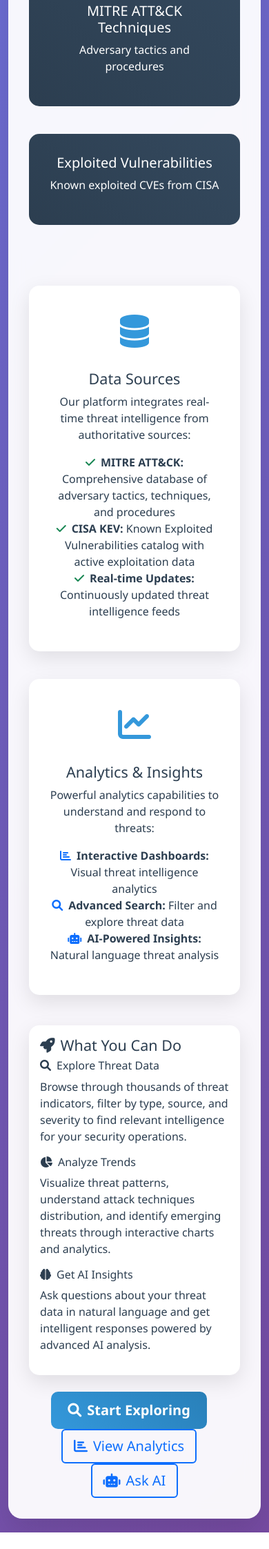
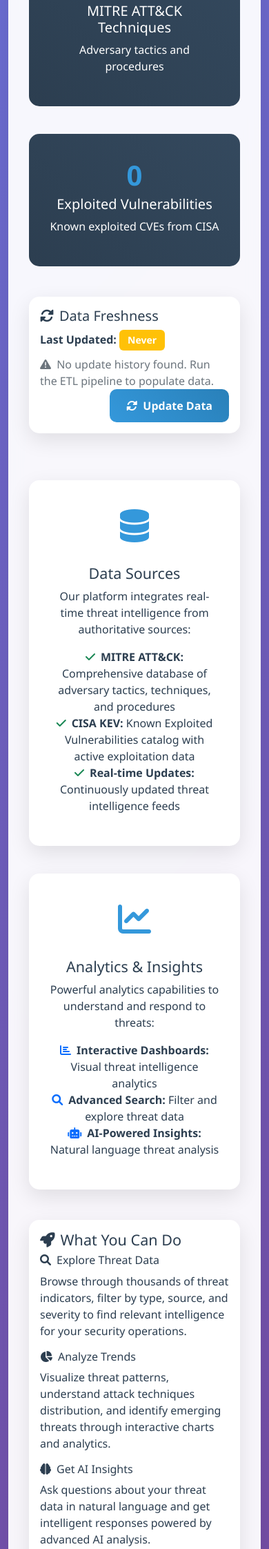
Before and after one commit to rod5435/harmonia-incident-response-app, a Flask app: page / in a window 390 px wide. Shown: the part 1362-3607 px from the top of the page at 69% size. Before the commit the page ends 3583 px from the top, so only its background shows below. Run offline with Flask 3, Linux system fonts and the light colour scheme; some libraries are stand-ins or nearby versions.

Commit message:
Add manual data update functionality and data freshness tracking - Added DataUpdate model to track ETL pipeline runs and manual updates. Implemented /api/update-data endpoint to trigger ETL pipeline manually. Enhanced main page with data freshness section showing last update time, records processed, and manual update button with real-time status feedback. Updated ETL pipeline to record successful/failed updates. Added utility functions for tracking update history and human-readable time formatting. Users can now manually refresh threat intelligence data and see data freshness at a glance.

```diff
--- a/app.py
+++ b/app.py
@@ -1,7 +1,7 @@
 from flask import Flask, render_template, request, jsonify, send_file
 from config import SQLALCHEMY_DATABASE_URI, SQLALCHEMY_TRACK_MODIFICATIONS
 from models import db, Indicator, UserQuery
-from utils import get_indicator_counts, get_indicators_by_type, get_dashboard_stats, advanced_search_indicators, get_filter_options, record_export, get_export_history, get_filtered_dashboard_stats, get_temporal_analysis, get_geographic_analysis, get_threat_trends_analysis
+from utils import get_indicator_counts, get_indicators_by_type, get_dashboard_stats, advanced_search_indicators, get_filter_options, record_export, get_export_history, get_filtered_dashboard_stats, get_temporal_analysis, get_geographic_analysis, get_threat_trends_analysis, get_last_data_update
 from openai_integration import ask_gpt, analyze_threat_patterns, generate_threat_report, correlate_threats, analyze_attack_chain, get_ai_insights_summary
 from reporting import ReportGenerator
 from datetime import datetime
@@ -26,16 +26,24 @@
         try:
             total_indicators = Indicator.query.count()
             mitre_count = Indicator.query.filter_by(indicator_type='MITRE Technique').count()
-            cisa_count = Indicator.query.filter_by(source='CISA KEV').count()
+            cve_count = Indicator.query.filter_by(indicator_type='CVE Vulnerability').count()
+            urlhaus_count = Indicator.query.filter_by(indicator_type='Malicious URL').count()
+
+            # Get last data update information
+            last_update = get_last_data_update()
         except:
             total_indicators = 0
             mitre_count = 0
-            cisa_count = 0
+            cve_count = 0
+            urlhaus_count = 0
+            last_update = None
 
         return render_template('index.html',
                              total_indicators=total_indicators,
                              mitre_count=mitre_count,
-                             cisa_count=cisa_count)
+                             cve_count=cve_count,
+                             urlhaus_count=urlhaus_count,
+                             last_update=last_update)
 
     @app.route('/data-explorer')
     def data_explorer():
@@ -578,6 +586,92 @@
             print(f"Data export error: {e}")
             return jsonify({'error': str(e)}), 500
 
+    @app.route('/api/update-data', methods=['POST'])
+    def api_update_data():
+        """Manually trigger ETL pipeline to update threat intelligence data"""
+        try:
+            import subprocess
+            import sys
+            import json
+            from utils import record_data_update
+
+            # Record that update is starting
+            record_data_update(
+                update_type='manual_update',
+                status='in_progress',
+                details=json.dumps({'triggered_by': 'api'})
+            )
+
+            # Run the ETL pipeline
+            result = subprocess.run([
+                sys.executable, 'etl_pipeline.py'
+            ], capture_output=True, text=True, timeout=300)  # 5 minute timeout
+
+            if result.returncode == 0:
+                # Success - count the records
+                total_indicators = Indicator.query.count()
+                mitre_count = Indicator.query.filter_by(indicator_type='MITRE Technique').count()
+                cve_count = Indicator.query.filter_by(indicator_type='CVE Vulnerability').count()
+                urlhaus_count = Indicator.query.filter_by(indicator_type='Malicious URL').count()
+
+                record_data_update(
+                    update_type='manual_update',
+                    status='success',
+                    records_processed=total_indicators,
+                    details=json.dumps({
+                        'mitre_count': mitre_count,
+                        'cve_count': cve_count,
+                        'urlhaus_count': urlhaus_count,
+                        'output': result.stdout
+                    })
+                )
+
+                return jsonify({
+                    'success': True,
+                    'message': f'Data updated successfully! Processed {total_indicators} indicators.',
+                    'stats': {
+                        'total_indicators': total_indicators,
+                        'mitre_count': mitre_count,
+                        'cve_count': cve_count,
+                        'urlhaus_count': urlhaus_count
+                    }
+                })
+            else:
+                # Failed
+                record_data_update(
+                    update_type='manual_update',
+                    status='failed',
+                    error_message=result.stderr,
+                    details=json.dumps({'output': result.stdout, 'error': result.stderr})
+                )
+
+                return jsonify({
+                    'success': False,
+                    'message': 'Data update failed. Check the logs for details.',
+                    'error': result.stderr
+                }), 500
+
+        except subprocess.TimeoutExpired:
+            record_data_update(
+                update_type='manual_update',
+                status='failed',
+                error_message='Update timed out after 5 minutes'
+            )
+            return jsonify({
+                'success': False,
+                'message': 'Data update timed out. The process took longer than 5 minutes.'
+            }), 500
+        except Exception as e:
+            record_data_update(
+                update_type='manual_update',
+                status='failed',
+                error_message=str(e)
+            )
+            return jsonify({
+                'success': False,
+                'message': f'Data update failed: {str(e)}'
+            }), 500
+
     return app
 
 if __name__ == "__main__":
--- a/templates/index.html
+++ b/templates/index.html
@@ -29,6 +29,52 @@
       <div class="stats-number">{{ cve_count }}</div>
       <h5>Exploited Vulnerabilities</h5>
       <p>Known exploited CVEs from CISA</p>
+    </div>
+  </div>
+</div>
+
+<!-- Data Update Section -->
+<div class="row mt-4">
+  <div class="col-12">
+    <div class="card">
+      <div class="card-body">
+        <div class="row align-items-center">
+          <div class="col-md-8">
+            <h5><i class="fas fa-sync-alt me-2"></i>Data Freshness</h5>
+            {% if last_update %}
+              <p class="mb-2">
+                <strong>Last Updated:</strong>
+                <span class="badge bg-success">{{ last_update.time_ago }}</span>
+                <small class="text-muted ms-2">({{ last_update.completed_at.strftime('%Y-%m-%d %H:%M:%S') }})</small>
+              </p>
+              <p class="mb-0 text-muted">
+                <i class="fas fa-info-circle me-1"></i>
+                {{ last_update.records_processed }} indicators processed in last update
+              </p>
+            {% else %}
+              <p class="mb-2">
+                <strong>Last Updated:</strong>
+                <span class="badge bg-warning">Never</span>
+              </p>
+              <p class="mb-0 text-muted">
+                <i class="fas fa-exclamation-triangle me-1"></i>
+                No update history found. Run the ETL pipeline to populate data.
+              </p>
+            {% endif %}
+          </div>
+          <div class="col-md-4 text-end">
+            <button id="update-data-btn" class="btn btn-primary">
+              <i class="fas fa-sync-alt me-2"></i>Update Data
+            </button>
+            <div id="update-status" class="mt-2" style="display: none;">
+              <div class="spinner-border spinner-border-sm text-primary" role="status">
+                <span class="visually-hidden">Updating...</span>
+              </div>
+              <span class="ms-2">Updating threat intelligence data...</span>
+            </div>
+          </div>
+        </div>
+      </div>
     </div>
   </div>
 </div>
@@ -106,4 +152,71 @@
     </a>
   </div>
 </div>
+
+<script>
+// Data Update Functionality
+document.addEventListener('DOMContentLoaded', function() {
+  const updateBtn = document.getElementById('update-data-btn');
+  const updateStatus = document.getElementById('update-status');
+
+  if (updateBtn) {
+    updateBtn.addEventListener('click', function() {
+      // Disable button and show loading
+      updateBtn.disabled = true;
+      updateBtn.innerHTML = '<i class="fas fa-spinner fa-spin me-2"></i>Updating...';
+      updateStatus.style.display = 'block';
+
+      // Call the API to update data
+      fetch('/api/update-data', {
+        method: 'POST',
+        headers: {
+          'Content-Type': 'application/json',
+        }
+      })
+      .then(response => response.json())
+      .then(data => {
+        if (data.success) {
+          // Show success message
+          updateStatus.innerHTML = `
+            <div class="text-success">
+              <i class="fas fa-check-circle me-2"></i>
+              ${data.message}
+            </div>
+          `;
+
+          // Update the stats on the page
+          setTimeout(() => {
+            location.reload(); // Reload to show updated stats
+          }, 2000);
+        } else {
+          // Show error message
+          updateStatus.innerHTML = `
+            <div class="text-danger">
+              <i class="fas fa-exclamation-triangle me-2"></i>
+              ${data.message}
+            </div>
+          `;
+
+          // Re-enable button
+          updateBtn.disabled = false;
+          updateBtn.innerHTML = '<i class="fas fa-sync-alt me-2"></i>Update Data';
+        }
+      })
+      .catch(error => {
+        console.error('Error updating data:', error);
+        updateStatus.innerHTML = `
+          <div class="text-danger">
+            <i class="fas fa-exclamation-triangle me-2"></i>
+            Failed to update data. Please try again.
+          </div>
+        `;
+
+        // Re-enable button
+        updateBtn.disabled = false;
+        updateBtn.innerHTML = '<i class="fas fa-sync-alt me-2"></i>Update Data';
+      });
+    });
+  }
+});
+</script>
 {% endblock %}
--- a/utils.py
+++ b/utils.py
@@ -1,4 +1,4 @@
-from models import Indicator, db, Export
+from models import Indicator, db, Export, DataUpdate
 from sqlalchemy import func, or_, and_
 from datetime import datetime, timedelta
 import json
@@ -831,3 +831,54 @@
         'weekly_pattern': weekly_avg,
         'temporal_data': temporal_data
     }
+
+def record_data_update(update_type='etl_pipeline', status='success', records_processed=0, error_message=None, details=None):
+    """
+    Record a data update operation in the database
+    """
+    data_update = DataUpdate(
+        update_type=update_type,
+        status=status,
+        completed_at=datetime.now(),
+        records_processed=records_processed,
+        error_message=error_message,
+        details=details
+    )
+
+    db.session.add(data_update)
+    db.session.commit()
+
+    return data_update
+
+def get_last_data_update():
+    """
+    Get the last successful data update information
+    """
+    last_update = DataUpdate.query.filter_by(status='success').order_by(DataUpdate.completed_at.desc()).first()
+
+    if last_update:
+        return {
+            'completed_at': last_update.completed_at,
+            'update_type': last_update.update_type,
+            'records_processed': last_update.records_processed,
+            'time_ago': get_time_ago(last_update.completed_at)
+        }
+    return None
+
+def get_time_ago(dt):
+    """
+    Get a human-readable time ago string
+    """
+    now = datetime.now()
+    diff = now - dt
+
+    if diff.days > 0:
+        return f"{diff.days} day{'s' if diff.days != 1 else ''} ago"
+    elif diff.seconds >= 3600:
+        hours = diff.seconds // 3600
+        return f"{hours} hour{'s' if hours != 1 else ''} ago"
+    elif diff.seconds >= 60:
+        minutes = diff.seconds // 60
+        return f"{minutes} minute{'s' if minutes != 1 else ''} ago"
+    else:
+        return "Just now"
```
Also changed, not shown: etl_pipeline.py (+42 -0 lines), models.py (+12 -0 lines), simple_init_db.py (+12 -0 lines), 1 other file.
